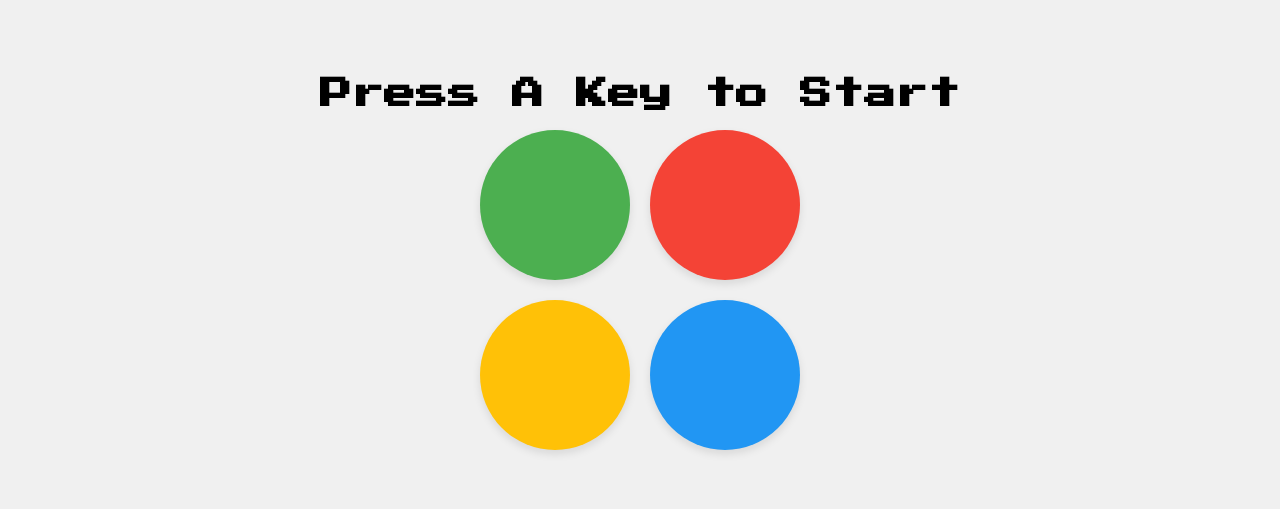
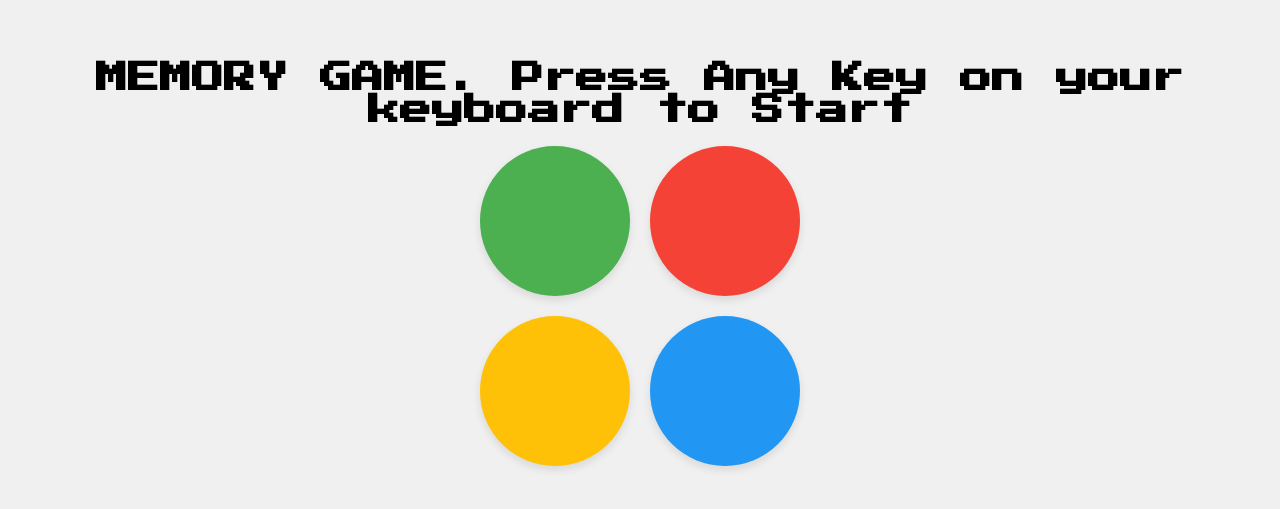
Before and after one commit to karthiks2611/GAME, a plain HTML site: page index.html in a window 1280 px wide. Shown: the part 147-656 px from the top of the page. Drawn offline with nearby package versions, Linux system fonts and the light colour scheme.

Commit message:
Update index.html

```diff
--- a/index.html
+++ b/index.html
@@ -10,7 +10,7 @@
 
 <body>
   <div class="container">
-    <h1 id="level-title">Press A Key to Start</h1>
+    <h1 id="level-title">MEMORY GAME. Press Any Key on your keyboard to Start</h1>
     <div class="simon-board">
       <div type="button" id="green" class="btn green"></div>
       <div type="button" id="red" class="btn red"></div>
```
